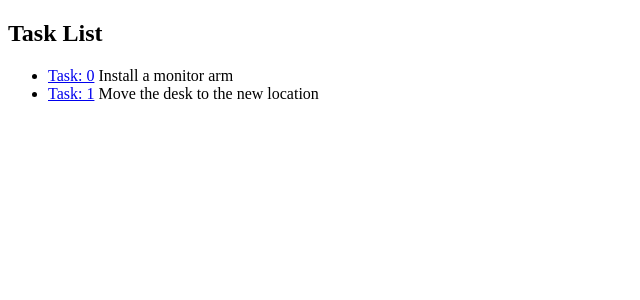
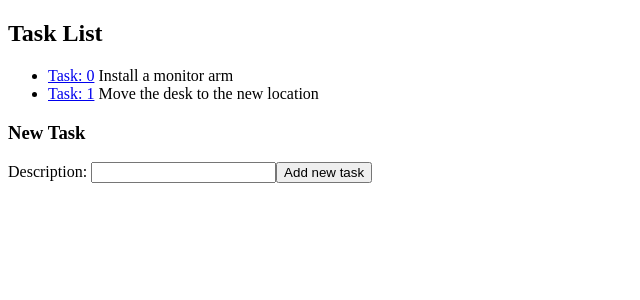
Before and after one commit to khuongnmdev/csv-coding-assignment-angular, an Angular app: page / in a window 1280 px wide. Shown: the top 300 px of the page, without its empty margins (0-640 px from the left). Built offline with nearby package versions, Linux system fonts and the light colour scheme.

Commit message:
Add form input for new task

```diff
--- a/src/app/app.module.ts
+++ b/src/app/app.module.ts
@@ -1,4 +1,5 @@
 import { NgModule } from '@angular/core';
+import { FormsModule } from '@angular/forms';
 import { BrowserModule } from '@angular/platform-browser';
 import { AppRoutingModule } from './app-routing.modules';
 import { AppComponent } from './app.component';
@@ -14,6 +15,7 @@ import { TaskListComponent } from './task-list/task-list.component';
   imports: [
     BrowserModule,
     AppRoutingModule,
+    FormsModule,
   ],
   providers: [BackendService],
   bootstrap: [AppComponent]
--- a/src/app/backend.service.ts
+++ b/src/app/backend.service.ts
@@ -77,7 +77,7 @@ export class BackendService {
       completed: false
     };
 
-    this.storedTasks = this.storedTasks.concat(newTask);
+    this.storedTasks.push(newTask);
 
     return of(newTask).pipe(delay(randomDelay()));
   }
--- a/src/app/task-list/task-list.component.html
+++ b/src/app/task-list/task-list.component.html
@@ -1,8 +1,17 @@
 <h2>Task List</h2>
 
 <ul>
-  <li *ngFor="let t of tasks | async">
+  <li *ngFor="let t of tasks$ | async as tasks">
     <a routerLink="detail/{{ t.id }}">Task: {{ t.id }}</a>
     {{ t.description }}
   </li>
 </ul>
+
+<form (submit)="addNewTask()">
+  <h3>New Task</h3>
+  <label for="">
+    <span>Description: </span>
+    <input type="text" [(ngModel)]="description" name="description" />
+  </label>
+  <button type="submit">Add new task</button>
+</form>
--- a/src/app/task-list/task-list.component.ts
+++ b/src/app/task-list/task-list.component.ts
@@ -1,5 +1,7 @@
 import { Component, OnInit } from '@angular/core';
-import { BackendService } from '../backend.service';
+import { BehaviorSubject, Observable, Subject } from 'rxjs';
+import { delay, finalize, repeatWhen, tap } from 'rxjs/operators';
+import { BackendService, Task } from '../backend.service';
 
 @Component({
   selector: 'app-task-list',
@@ -8,12 +10,33 @@ import { BackendService } from '../backend.service';
 })
 export class TaskListComponent implements OnInit {
 
-  tasks = this.backend.tasks();
+  // tasks = this.backend.tasks();
   users = this.backend.users();
 
-  constructor(private backend: BackendService) {}
+  protected readonly tasks$: Observable<Task[]>;
+
+  protected readonly isLoading$ = new BehaviorSubject<boolean>(false);
+
+  private readonly userUpdated$ = new Subject<void>();
+
+  protected description: string;
+
+  constructor(private backend: BackendService) {
+    this.tasks$ = this.backend.tasks().pipe(
+      repeatWhen(() => this.userUpdated$), // Deprecated operator
+    )
+  }
 
   ngOnInit() {
   }
 
+  protected addNewTask() {
+    this.backend.newTask({ description: this.description }).pipe(
+      tap(() => this.isLoading$.next(true)),
+      finalize(() => this.isLoading$.next(false)),
+    ).subscribe((value) => {
+      this.userUpdated$.next(); // trigger reload list
+      this.description = ''; // clear input
+    })
+  }
 }
```
